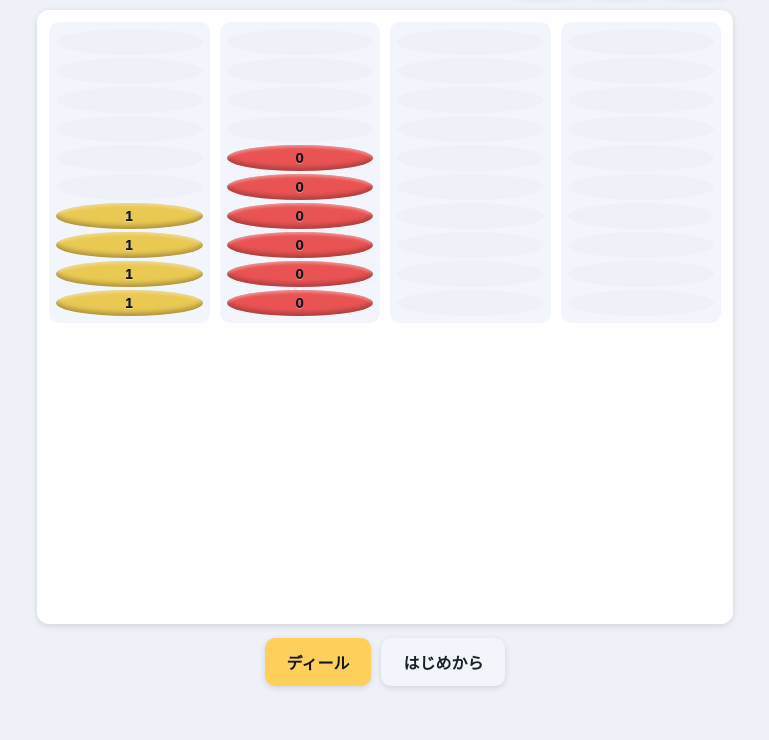
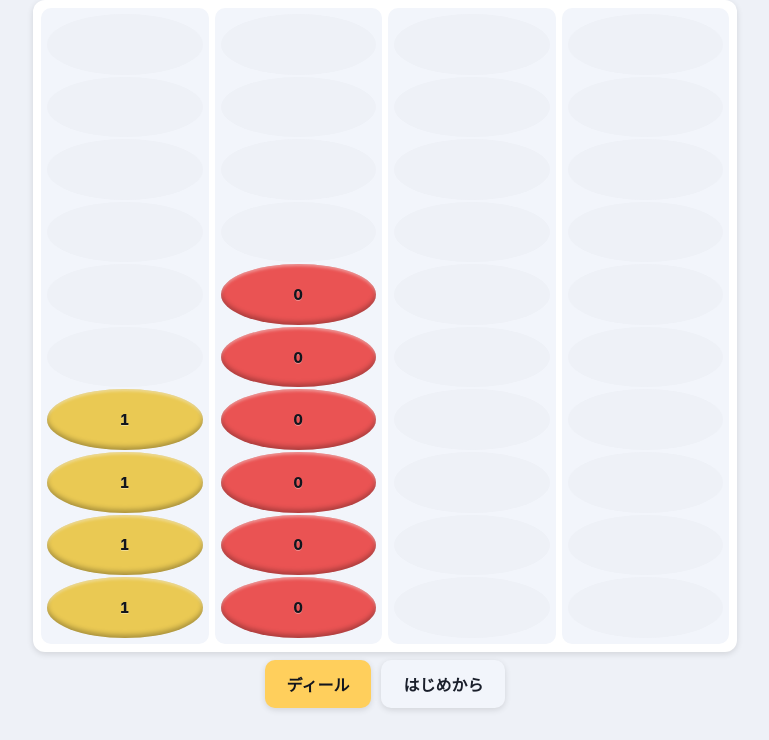
Before and after one commit to nna774/deal-coin, a plain HTML site: page index.html in a window 1280 px wide. Shown: the part 60-800 px from the top of the page, without its empty margins (255-1024 px from the left). Drawn offline with Linux system fonts and the light colour scheme.

Commit message:
モバイルでページがスクロールしないようレイアウトを修正
body を overflow:hidden、#app を 100dvh 固定にし、盤面は flex で全セルを
1行に収め、セル幅は均等・可変、スロットは高さを10分割の可変にした。
セルが最大12個・各10スロットでもビューポート内に収まる。

Co-Authored-By: Claude Opus 4.8 (1M context) <noreply@anthropic.com>
Agent-Session: Claude Code on 29-er: 7ada6c8e-8d6f-46ed-b5dd-3f5afe96adb0

```diff
--- a/style.css
+++ b/style.css
@@ -30,6 +30,8 @@
 html, body {
   margin: 0;
   padding: 0;
+  height: 100%;
+  overflow: hidden; /* ページ全体はスクロールさせない */
   background: var(--bg);
   color: var(--text);
   font-family: -apple-system, BlinkMacSystemFont, "Hiragino Sans", "Noto Sans JP", sans-serif;
@@ -39,11 +41,13 @@ html, body {
 #app {
   max-width: 720px;
   margin: 0 auto;
-  padding: 12px 12px 24px;
+  padding: 8px;
   display: flex;
   flex-direction: column;
-  gap: 14px;
-  min-height: 100vh;
+  gap: 8px;
+  height: 100vh;
+  height: 100dvh; /* モバイルのアドレスバー分を考慮 */
+  box-sizing: border-box;
 }
 
 #topbar {
@@ -76,27 +80,29 @@ html, body {
 .stat .label { font-size: 0.65rem; color: var(--muted); }
 .stat .value { font-size: 1.1rem; font-weight: 700; font-variant-numeric: tabular-nums; }
 
-/* Board */
+/* Board — ビューポート内に収まるよう、セル・スロットは可変サイズ */
 #board {
-  display: grid;
-  grid-template-columns: repeat(auto-fit, minmax(56px, 1fr));
-  gap: 10px;
+  display: flex;               /* 全セルを1行に並べ、はみ出さないよう各セルを縮める */
+  gap: 6px;
   background: var(--panel);
   border-radius: var(--radius);
-  padding: 12px;
+  padding: 8px;
   box-shadow: var(--shadow);
-  flex: 1;
-  align-content: start;
+  flex: 1 1 auto;
+  min-height: 0;               /* 中身より小さくなれるように（縮小許可） */
 }
 
 .cell {
+  flex: 1 1 0;                 /* セル幅は均等・可変 */
+  min-width: 0;
+  min-height: 0;
   display: flex;
   flex-direction: column-reverse; /* index 0 at bottom, top of stack at top */
-  gap: 3px;
+  gap: 2px;
   background: var(--panel-2);
   border: 2px solid transparent;
   border-radius: 10px;
-  padding: 5px;
+  padding: 4px;
   cursor: pointer;
   transition: border-color 0.12s, transform 0.08s;
 }
@@ -107,7 +113,8 @@ html, body {
 .cell.invalid { border-color: var(--danger); }
 
 .slot {
-  height: 26px;
+  flex: 1 1 0;                 /* 10スロットで高さを均等分割（縦にも収まる） */
+  min-height: 0;
   border-radius: 50%;
   background: var(--slot-empty);
   display: flex;
@@ -122,7 +129,7 @@ html, body {
   display: flex;
   align-items: center;
   justify-content: center;
-  font-size: 0.8rem;
+  font-size: clamp(0.5rem, 2.2vw, 0.9rem);
   font-weight: 800;
   color: #12151d;
   box-shadow: inset 0 -3px 5px rgba(0, 0, 0, 0.28), inset 0 2px 3px rgba(255, 255, 255, 0.4);
```
